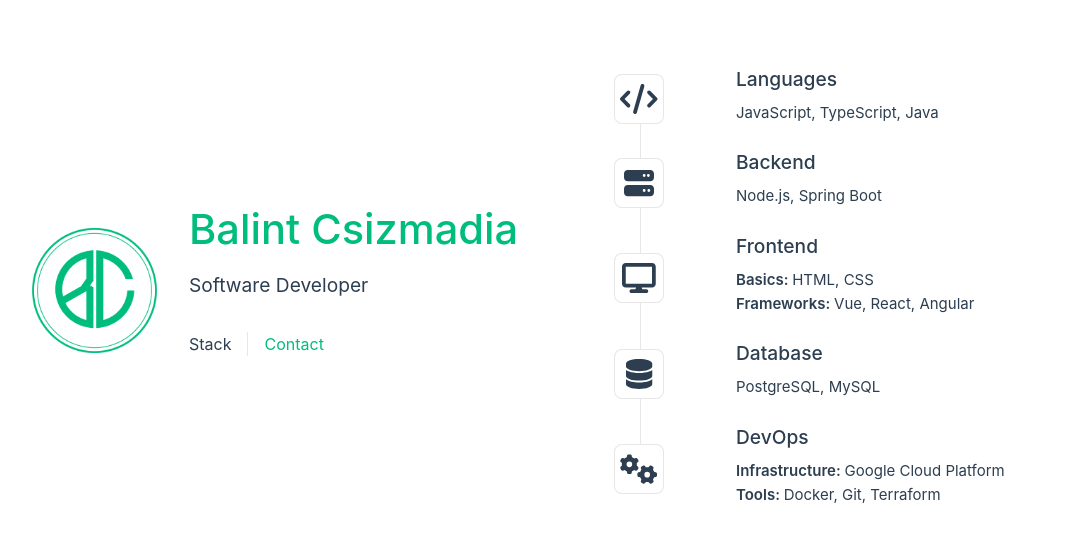
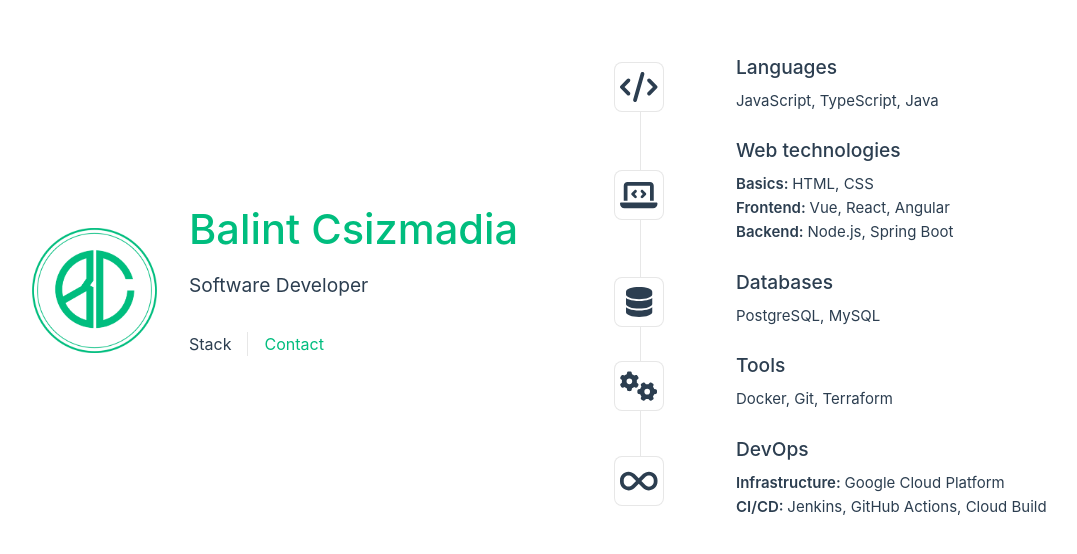
Before and after one commit to BalintCsizmadia/balintcsizmadia.github.io, a Vue app: page / in a window 1280 px wide. Shown: the part 110-664 px from the top of the page, without its empty margins (0-1077 px from the left). Built offline with nearby package versions, Linux system fonts and the light colour scheme.

Commit message:
add alternative stackItem list

```diff
--- a/src/components/TechStack.vue
+++ b/src/components/TechStack.vue
@@ -1,11 +1,14 @@
 <script setup>
 import TechStackItem from './TechStackItem.vue';
-import { stackItems } from '../resources/content';
+import { stackItems, stackItemsAlt } from '../resources/content';
 import { reactive, ref } from 'vue';
 import { PostgresqlIcon, MysqlIcon, TypescriptIcon, TerraformIcon } from 'vue3-simple-icons';
 import { IconTypes, IconSources, IconSizes } from '../resources/constants.js';
 
-let myStackItems = reactive(stackItems);
+const loadStackItemMapRandomly = (stackItemMapList) =>
+  stackItemMapList[Math.floor(Math.random() * stackItemMapList.length)];
+
+let myStackItems = reactive(loadStackItemMapRandomly([stackItems, stackItemsAlt]));
 let alterIcon = ref('');
 let alterIconType = ref('');
 let alterIconSource = ref('');
--- a/src/resources/content.js
+++ b/src/resources/content.js
@@ -9,7 +9,6 @@
     heading: 'Languages',
     details: [
       {
-        id: 1,
         items: [
           { name: 'JavaScript', icon: 'js', iconSource: 'fontawesome' },
           { name: 'TypeScript', icon: 'typescript', iconSource: 'simpleicons' },
@@ -26,7 +25,6 @@
     heading: 'Backend',
     details: [
       {
-        id: 2,
         items: [
           { name: 'Node.js', icon: 'node-js', iconSource: 'fontawesome' },
           { name: 'Spring Boot', icon: 'java', iconSource: 'fontawesome' }
@@ -42,7 +40,6 @@
     heading: 'Frontend',
     details: [
       {
-        id: 3,
         group: 'Basics',
         items: [
           { name: 'HTML', icon: 'html5', iconSource: 'fontawesome' },
@@ -50,7 +47,6 @@
         ]
       },
       {
-        id: 4,
         group: 'Frameworks',
         items: [
           { name: 'Vue', icon: 'vuejs', iconSource: 'fontawesome' },
@@ -69,7 +65,6 @@
     heading: 'Database',
     details: [
       {
-        id: 5,
         items: [
           { name: 'PostgreSQL', icon: 'postgres', iconSource: 'simpleicons' },
           { name: 'MySQL', icon: 'mysql', iconSource: 'simpleicons' }
@@ -105,43 +100,101 @@
   }
 ];
 
-export const stackItems_alt = [
+export const stackItemsAlt = [
   {
+    id: 1,
     heading: 'Languages',
-    details: [{ items: ['JavaScript', 'TypeScript', 'Java'] }],
+    details: [
+      {
+        items: [
+          { name: 'JavaScript', icon: 'js', iconSource: 'fontawesome' },
+          { name: 'TypeScript', icon: 'typescript', iconSource: 'simpleicons' },
+          { name: 'Java', icon: 'java', iconSource: 'fontawesome' }
+        ]
+      }
+    ],
     icon: 'code',
     iconType: 'fa'
   },
   {
+    id: 2,
     heading: 'Web technologies',
     details: [
-      { group: 'Basics', items: ['HTML', 'CSS'] },
-      { group: 'Frontend', items: ['Vue', 'React', 'Angular'] },
-      { group: 'Backend', items: ['Node.js', 'Spring Boot'] }
+      {
+        group: 'Basics',
+        items: [
+          { name: 'HTML', icon: 'html5', iconSource: 'fontawesome' },
+          { name: 'CSS', icon: 'css3-alt', iconSource: 'fontawesome' }
+        ]
+      },
+      {
+        group: 'Frontend',
+        items: [
+          { name: 'Vue', icon: 'vuejs', iconSource: 'fontawesome' },
+          { name: 'React', icon: 'react', iconSource: 'fontawesome' },
+          { name: 'Angular', icon: 'angular', iconSource: 'fontawesome' }
+        ]
+      },
+      {
+        group: 'Backend',
+        items: [
+          { name: 'Node.js', icon: 'node-js', iconSource: 'fontawesome' },
+          { name: 'Spring Boot', icon: 'java', iconSource: 'fontawesome' }
+        ]
+      }
     ],
-    icon: 'server',
+    icon: 'laptop-code',
     iconType: 'fa'
   },
   {
+    id: 3,
     heading: 'Databases',
-    details: [{ items: ['PostgreSQL', 'MySQL'] }],
+    details: [
+      {
+        items: [
+          { name: 'PostgreSQL', icon: 'postgres', iconSource: 'simpleicons' },
+          { name: 'MySQL', icon: 'mysql', iconSource: 'simpleicons' }
+        ]
+      }
+    ],
     icon: 'database',
     iconType: 'fa'
   },
   {
     heading: 'Tools',
-    details: [{ items: ['Docker', 'Git', 'Terraform'] }],
-    icon: 'toolbox',
-    iconType: 'fa'
+    details: [
+      {
+        items: [
+          { name: 'Docker', icon: 'docker', iconSource: 'fontawesome' },
+          { name: 'Git', icon: 'git', iconSource: 'fontawesome' },
+          { name: 'Terraform', icon: 'terraform', iconSource: 'simpleicons' }
+        ]
+      }
+    ],
+    icon: 'gears',
+    iconType: 'fa',
+    displayAlterIcon: false
   },
   {
+    id: 4,
     heading: 'DevOps',
     details: [
-      { group: 'Infrastructure', items: ['Google Cloud Platform'] },
-      { group: 'CI/CD', items: ['Jenkins', 'GitHub Actions', 'Cloud Build'] }
+      {
+        group: 'Infrastructure',
+        items: [{ name: 'Google Cloud Platform', icon: 'google', iconSource: 'fontawesome' }]
+      },
+      {
+        group: 'CI/CD',
+        items: [
+          { name: 'Jenkins', icon: 'jenkins', iconSource: 'fontawesome' },
+          { name: 'GitHub Actions', icon: 'github', iconSource: 'fontawesome' },
+          { name: 'Cloud Build', icon: 'cloud', iconSource: 'fontawesome', iconType: 'fa' }
+        ]
+      }
     ],
-    icon: 'gears',
-    iconType: 'fa'
+    icon: 'infinity',
+    iconType: 'fa',
+    displayAlterIcon: false
   }
 ];
 
```
Also changed, not shown: src/main.js (+11 -3 lines).
